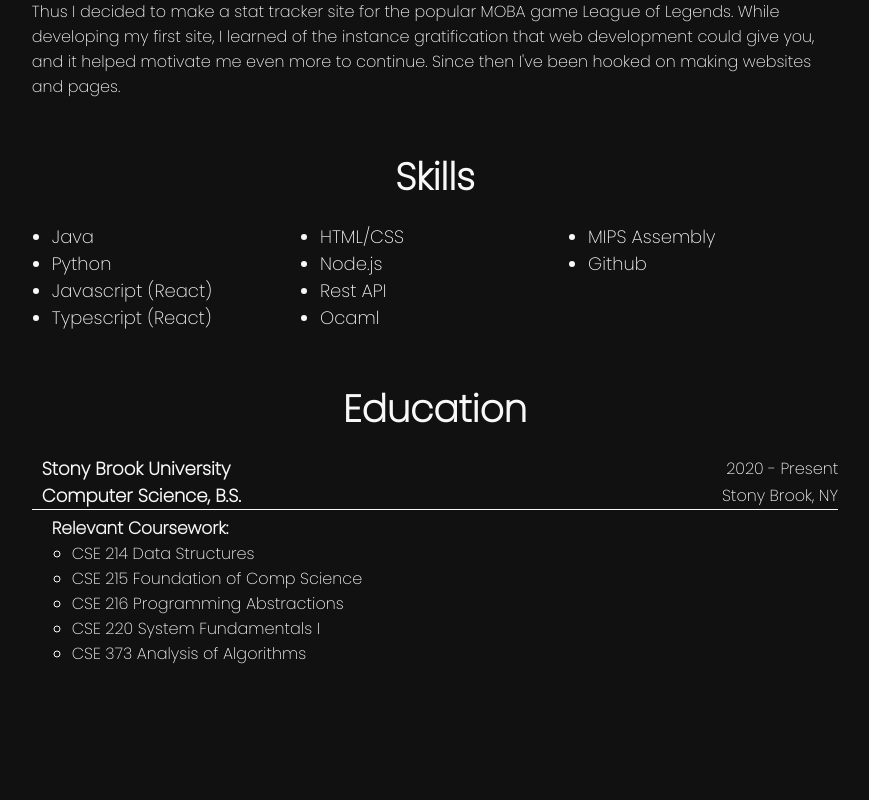
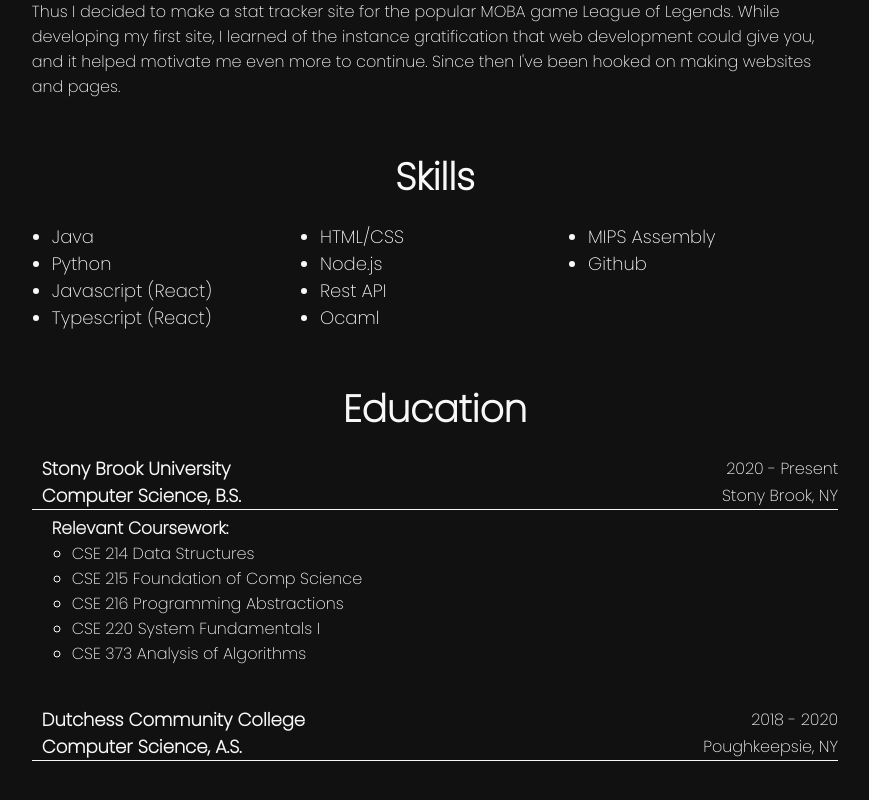
Before and after one commit to sestuna117/portfolio, a React (Create React App) app: page /about in a window 1280 px wide. Shown: the part 356-1156 px from the top of the page, without its empty margins (205-1074 px from the left). Before the commit the page ends 1072 px from the top, so only its background shows below. Built offline with nearby package versions, Linux system fonts and the light colour scheme.

Commit message:
v0.6.0 - added more education in about page - updated LinkedIn link

```diff
--- a/package.json
+++ b/package.json
@@ -1,6 +1,6 @@
 {
   "name": "portfolio",
-  "version": "0.5.4",
+  "version": "0.6.0",
   "private": true,
   "dependencies": {
     "@testing-library/jest-dom": "^5.14.1",
--- a/src/components/Links.tsx
+++ b/src/components/Links.tsx
@@ -7,7 +7,7 @@ export default function Links() {
     <div className="links-container">
       <a
         className="link link-linkedin"
-        href={"https://www.linkedin.com/in/jason-guo-925014204/"}
+        href={"https://www.linkedin.com/in/jasguojg/"}
         target={"_blank"}
         rel="noreferrer"
       >
--- a/src/components/about/AboutPage.css
+++ b/src/components/about/AboutPage.css
@@ -18,6 +18,10 @@
 .about-ed-list {
     padding: 0;
     list-style: none;
+}
+
+.school-item {
+    margin-bottom: 40px;
 }
 
 .about-ed-school-header {
--- a/src/components/about/AboutPage.tsx
+++ b/src/components/about/AboutPage.tsx
@@ -75,7 +75,7 @@ export default function AboutPage() {
         </div>
         <div className="content-body">
           <ul className="about-ed-list">
-            <li>
+            <li className="school-item">
               <div className="about-ed-header">
                 <div className="about-ed-school-header">
                   <h4>Stony Brook University</h4>
@@ -95,6 +95,18 @@ export default function AboutPage() {
                 </ul>
               </div>
             </li>
+            <li className="school-item">
+              <div className="about-ed-header">
+                <div className="about-ed-school-header">
+                  <h4>Dutchess Community College</h4>
+                  <span>2018 - 2020</span>
+                </div>
+                <div className="about-ed-school-header">
+                  <h4>Computer Science, A.S.</h4>
+                  <span>Poughkeepsie, NY</span>
+                </div>
+              </div>
+            </li>
           </ul>
         </div>
       </div>
```
